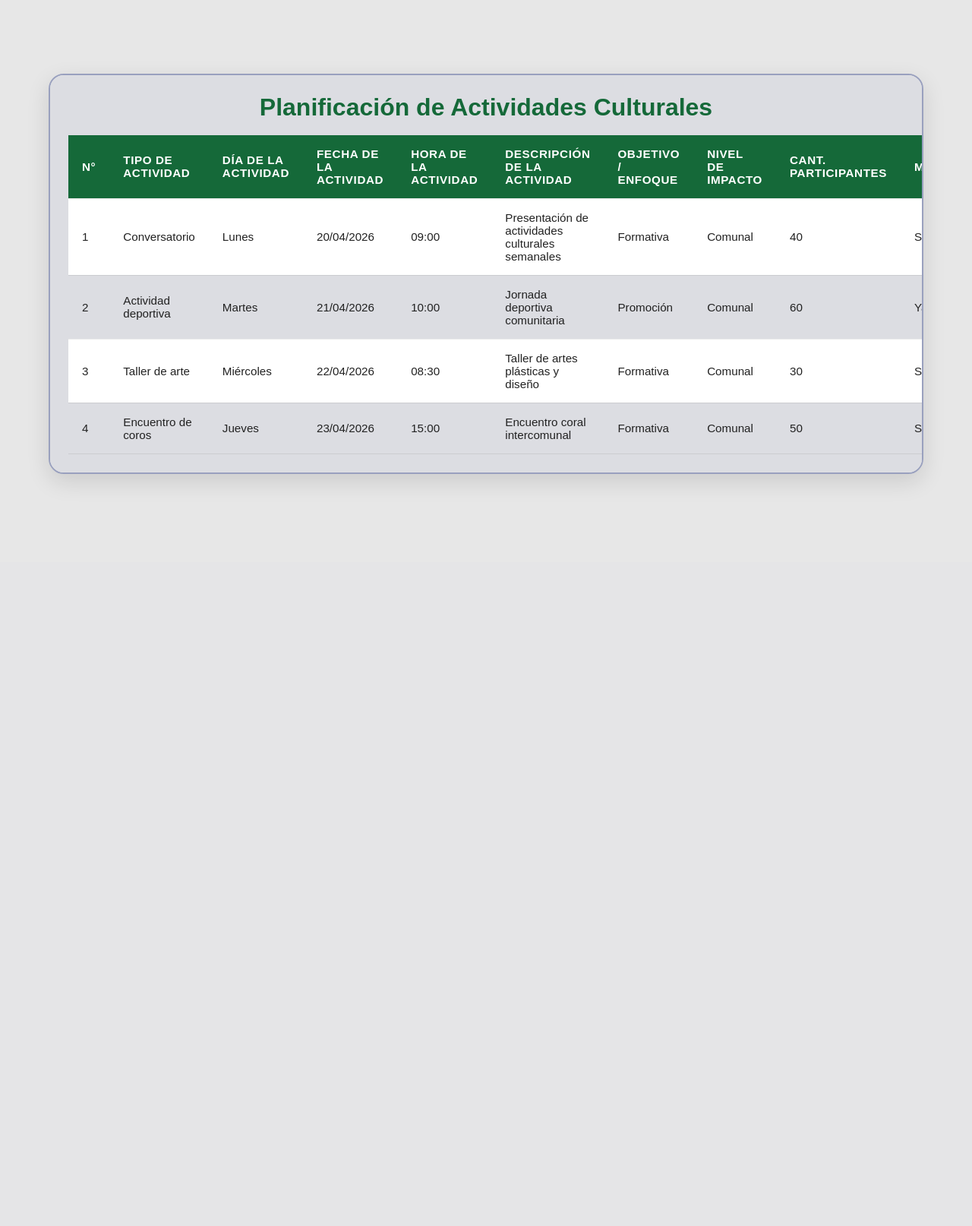
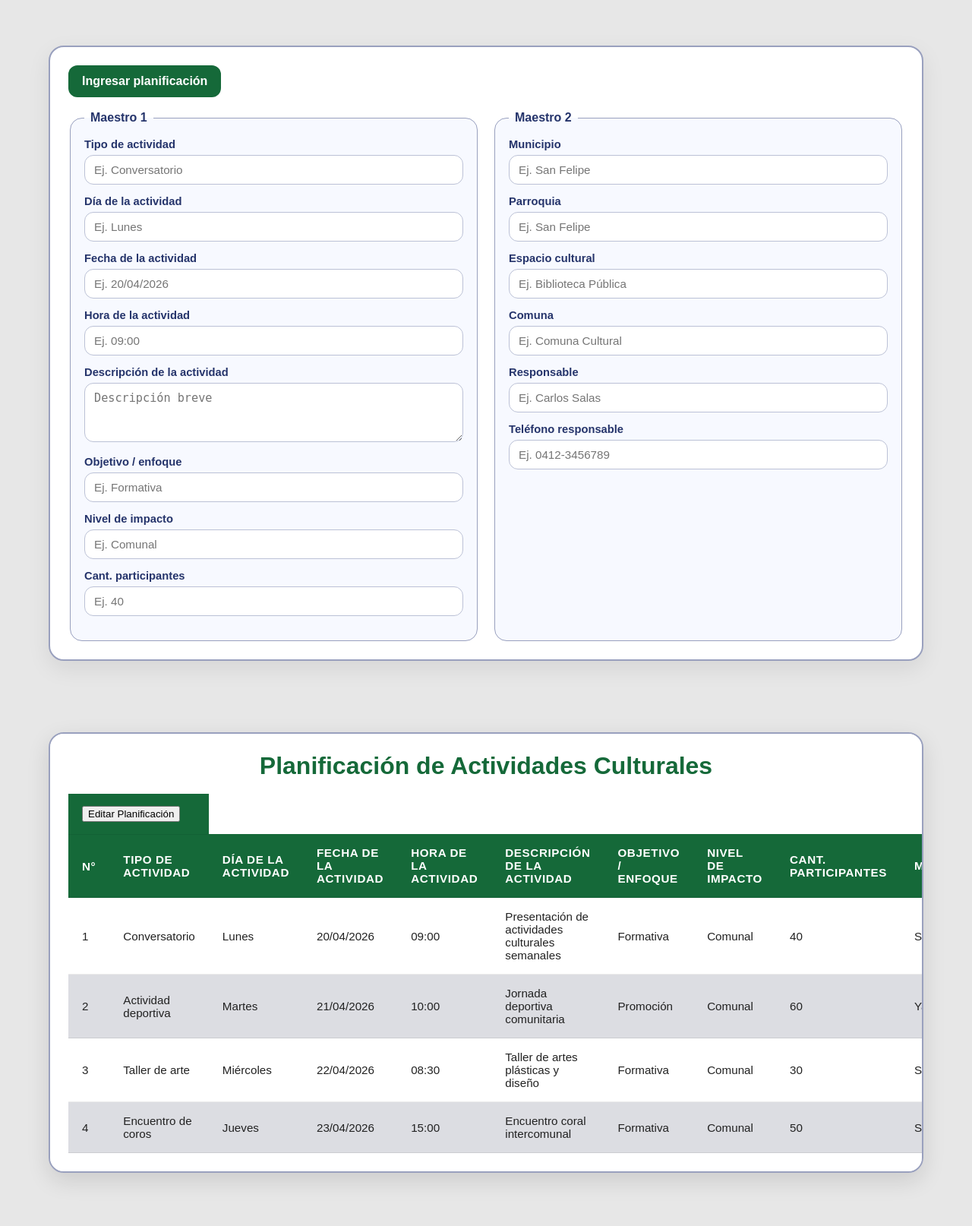
Before and after one commit to cesarmjcm/PSt2, a PHP site: page /main.html in a window 1280 px wide. Shown: the part 60-1674 px from the top of the page at 76% size. Before the commit the page ends 696 px from the top, so only its background shows below. Run offline with PHP 8.4, Linux system fonts and the light colour scheme.

Commit message:
planificacion con inputs y tabla

```diff
--- a/src/css/main.css
+++ b/src/css/main.css
@@ -76,7 +76,7 @@ a{
 	height: auto;
 	width: 100%;
 	max-width: 1100px;
-	background-color: #dcdde2;
+	background-color: #ffffff;
 	box-shadow: 0px 10px 30px rgba(0, 0, 0, 0.12);
 	padding: 24px;
 	border-radius: 20px;
@@ -89,6 +89,7 @@ a{
 	border-collapse: collapse;
 	width: 100%;
 	min-width: 1200px;
+
 	color: #222222;
 	font-size: 0.95rem;
 }
@@ -135,27 +136,100 @@ tbody tr:nth-child(even){
 	color: #156939;
 	text-align: center;
 }
-
-.estado{
-	display: inline-flex;
+.container__planificacion{
+	display: flex;
+	flex-direction: column;
+	justify-content: center;
 	align-items: center;
-	justify-content: center;
-	padding: 6px 12px;
-	border-radius: 999px;
-	font-size: 0.85rem;
-	font-weight: 700;
-	color: white;
+	min-height: 90vh;
+	max-width: 100vw;
+	overflow-x: visible;
+	padding: 0;
+	margin: 0;
+	margin-top: 60px;
+	min-width: 0;
+}
+.formulario-planificacion{
+	width: 100%;
+	max-width: 1100px;
+	background-color: #ffffff;
+	padding: 24px;
+	border-radius: 20px;
+	border: 2px solid #99a0be;
+	box-shadow: 0px 10px 30px rgba(0, 0, 0, 0.08);
+	margin-bottom: 24px;
 }
 
-.estado-confirmado{
+.btn-ingresar-planificacion{
 	background-color: #156939;
+	color: #ffffff;
+	border: none;
+	border-radius: 12px;
+	padding: 12px 18px;
+	font-size: 1rem;
+	font-weight: 700;
+	cursor: pointer;
+	margin-bottom: 18px;
 }
 
-.estado-en-proceso{
-	background-color: #99a0be;
+.btn-ingresar-planificacion:hover{
+	background-color: #114d29;
 }
 
-.estado-pendiente{
-	background-color: #dcdde2;
-	color: #222222;
+.planificacion-grid{
+	display: grid;
+	grid-template-columns: repeat(2, minmax(0, 1fr));
+	gap: 18px;
 }
+
+.planificacion-group{
+	min-width: 0;
+	border: 1px solid #99a0be;
+	border-radius: 16px;
+	padding: 18px;
+	background-color: #f7f9ff;
+}
+
+.planificacion-group legend{
+	font-weight: 700;
+	color: #25346b;
+	padding: 0 8px;
+}
+
+.section-title{
+	font-size: 1.2rem;
+	margin: 0 0 14px;
+	color: #25346b;
+}
+
+.formulario-planificacion label{
+	display: block;
+	font-size: 0.92rem;
+	color: #25346b;
+	font-weight: 600;
+	margin-bottom: 6px;
+}
+
+.formulario-planificacion input,
+.formulario-planificacion textarea{
+	width: 100%;
+	max-width: 100%;
+	box-sizing: border-box;
+	border: 1px solid #bbc1d6;
+	border-radius: 12px;
+	padding: 10px 12px;
+	font-size: 0.95rem;
+	background-color: #ffffff;
+	margin-bottom: 14px;
+}
+
+.formulario-planificacion textarea{
+	resize: vertical;
+	min-height: 78px;
+}
+
+@media (max-width: 900px){
+	.planificacion-grid{
+		grid-template-columns: 1fr;
+	}
+}
--- a/src/main.html
+++ b/src/main.html
@@ -3,7 +3,7 @@
 <head>
 	<title>Asistencia de visitantes y Planificacion</title>
 	<link rel="stylesheet" type="text/css" href="./css/main.css">
-	<link rel="icon" type="png" href="./assets/image.png">
+	<link rel="icon" type="png" href="./assets/icon__icey.png">
 </head>
 <body>
 <header>
@@ -14,11 +14,57 @@
 	</nav>
 	</header>
 	<section class="planificacion">
-		<div class="container_padre">
+		<div class="container__planificacion">
+		<div class="formulario-planificacion">
+			<form action="main.html" method="post" onsubmit="return validacion(this)">
+			<button type="submit" class="btn-ingresar-planificacion">Ingresar planificación</button>
+
+				<div class="planificacion-grid">
+					<fieldset class="planificacion-group">
+						<legend>Maestro 1</legend>
+
+						<label for="plan-tipo">Tipo de actividad</label>
+						<input type="text" id="plan-tipo" name="tipoActividad" placeholder="Ej. Conversatorio">
+						<label for="plan-dia">Día de la actividad</label>
+						<input type="text" id="plan-dia" name="diaActividad" placeholder="Ej. Lunes">
+						<label for="plan-fecha">Fecha de la actividad</label>
+						<input type="text" id="plan-fecha" name="fechaActividad" placeholder="Ej. 20/04/2026">
+						<label for="plan-hora">Hora de la actividad</label>
+						<input type="text" id="plan-hora" name="horaActividad" placeholder="Ej. 09:00">
+						<label for="plan-descripcion">Descripción de la actividad</label>
+						<textarea id="plan-descripcion" name="descripcionActividad" placeholder="Descripción breve"></textarea>
+						<label for="plan-objetivo">Objetivo / enfoque</label>
+						<input type="text" id="plan-objetivo" name="objetivoEnfoque" placeholder="Ej. Formativa">
+						<label for="plan-impacto">Nivel de impacto</label>
+						<input type="text" id="plan-impacto" name="nivelImpacto" placeholder="Ej. Comunal">
+						<label for="plan-participantes">Cant. participantes</label>
+						<input type="text" id="plan-participantes" name="cantidadParticipantes" placeholder="Ej. 40">
+					</fieldset>
+				<fieldset class="planificacion-group">
+						<legend>Maestro 2</legend>
+						<label for="plan-municipio">Municipio</label>
+						<input type="text" id="plan-municipio" name="municipio" placeholder="Ej. San Felipe">
+						<label for="plan-parroquia">Parroquia</label>
+						<input type="text" id="plan-parroquia" name="parroquia" placeholder="Ej. San Felipe">
+						<label for="plan-espacio">Espacio cultural</label>
+						<input type="text" id="plan-espacio" name="espacioCultural" placeholder="Ej. Biblioteca Pública">
+						<label for="plan-comuna">Comuna</label>
+						<input type="text" id="plan-comuna" name="comuna" placeholder="Ej. Comuna Cultural">
+						<label for="plan-responsable">Responsable</label>
+						<input type="text" id="plan-responsable" name="responsable" placeholder="Ej. Carlos Salas">
+						<label for="plan-telefono">Teléfono responsable</label>
+						<input type="text" id="plan-telefono" name="telefonoResponsable" placeholder="Ej. 0412-3456789">
+					</fieldset>
+				</div>
+			</form>
+			</div>
+		</div>
+			<div class="container_padre">
 			<div class="tabla__container">
 				<h1 class="planificacion__title">Planificación de Actividades Culturales</h1>
 				<table class="tabla-planificacion">
 					<thead>
+						<tr><th colspan="2"><button>Editar Planificación</button></th></tr>
 						<tr>
 							<th>N°</th>
 							<th>Tipo de actividad</th>
@@ -109,8 +155,8 @@
 					</tbody>
 				</table>
 			</div>
-		</section>
-	</div>
-
+		</div>
+	</section>
+<script src="app.js"></script>
 </body>
 </html>
```
Also changed, not shown: src/css/login.css (+0 -7 lines).
